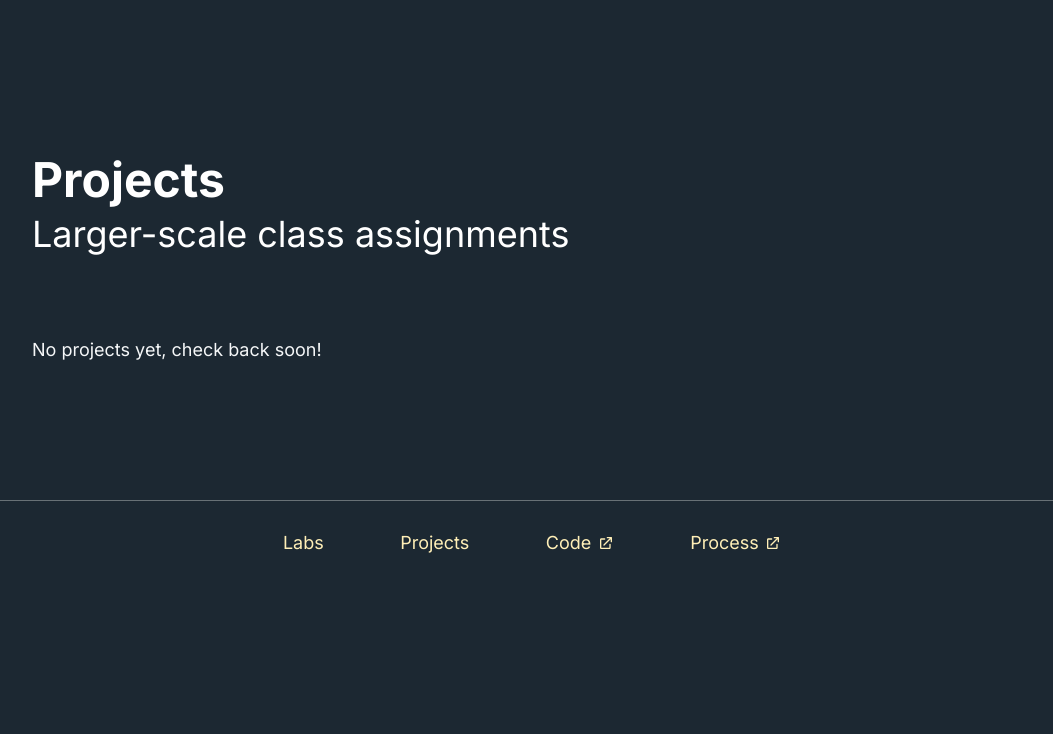
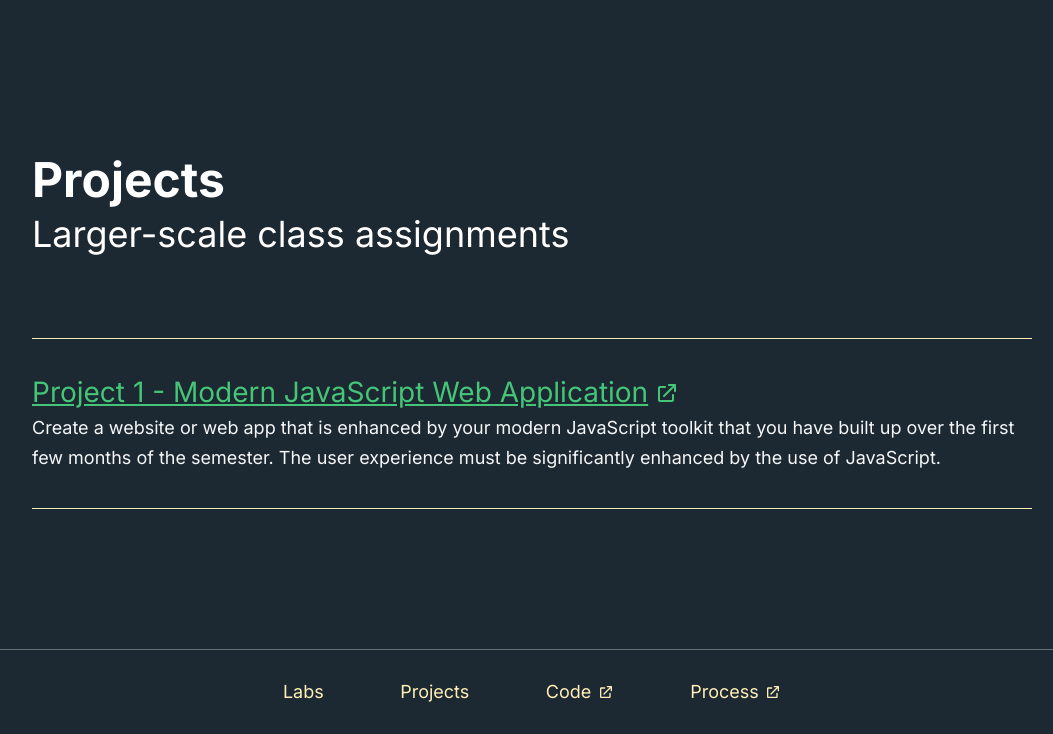
Before and after one commit to annaecookux/frontendfall2022classportal, a plain HTML site: page projects.html in a window 1280 px wide. Shown: the part 102-836 px from the top of the page, without its empty margins (108-1161 px from the left). Before the commit the page ends 800 px from the top, so only its background shows below. Drawn offline with Linux system fonts and the light colour scheme.

Commit message:
Added Project 1

```diff
--- a/projects.html
+++ b/projects.html
@@ -24,7 +24,12 @@
         <h2>Larger-scale class assignments</h2>
     </div>
     <section>
-   <p>No projects yet, check back soon!</p>
+        <ul class="classworkList">
+            <li class="classworkListStyle">
+                <a href="https://frontend2022project1.vercel.app/" target="_blank" rel="noopener">Project 1 - Modern JavaScript Web Application</a>
+                <p class="subtext">Create a website or web app that is enhanced by your modern JavaScript toolkit that you have built up over the first few months of the semester. The user experience must be significantly enhanced by the use of JavaScript.</p>
+            </li>
+        </ul>
 </section>
 </main>
 <footer>
```
